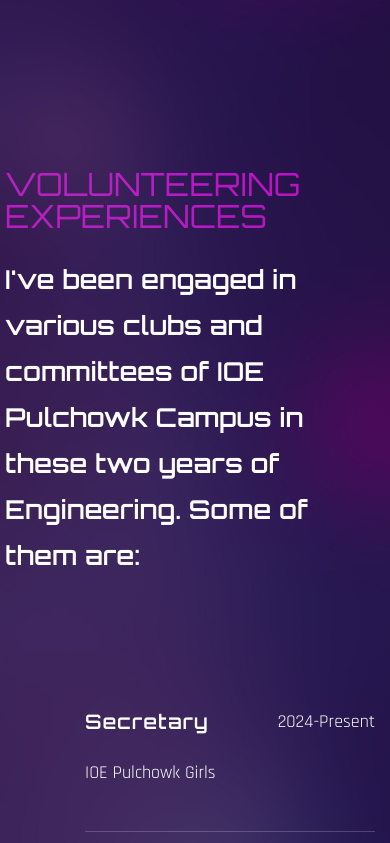
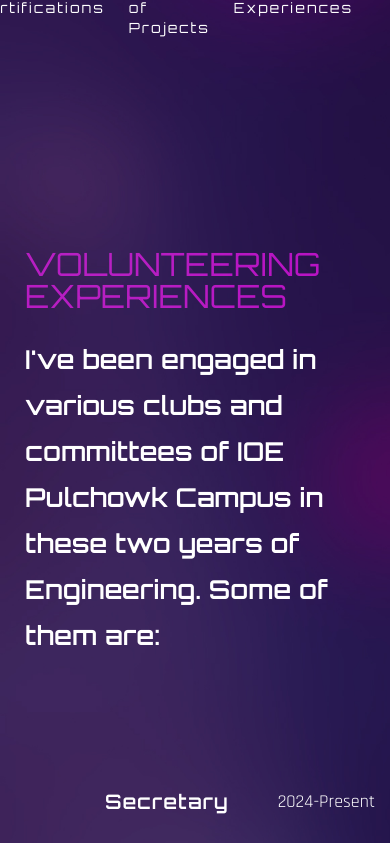
Before and after one commit to iamridhima/myportfolio, a React (Create React App) app: page / in a window 390 px wide. Shown: the part 975-1818 px from the top of the page. Built offline with nearby package versions, Linux system fonts and the light colour scheme; the HTML template or start-up script is replaced by a standard one; a web font is replaced by a local one.

Commit message:
Update index.css

```diff
--- a/src/index.css
+++ b/src/index.css
@@ -25,12 +25,12 @@
 @media (max-width: 768px) {
 
   .section {
-    margin-top: 40px;
-    margin-left: 30px;
+    margin-top: 60px;
+    margin-left: 50px;
 
   }
   .container {
-    padding-bottom: 50px;
+    padding-bottom: 70px;
   }
 }
 
```
